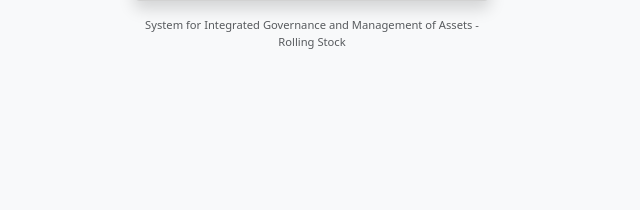
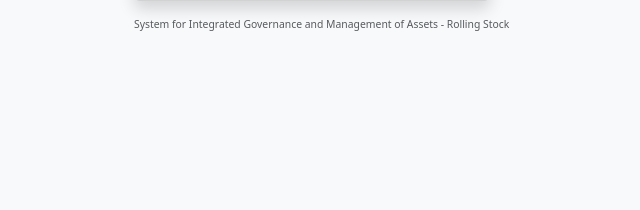
Before and after one commit to salamonepablo/sigma-rs, a Django app: page /sigma/login/ in a window 1280 px wide. Shown: the part 443-653 px from the top of the page, without its empty margins (328-968 px from the left). Run offline with Django 5.2, Linux system fonts and the light colour scheme.

Commit message:
fix: reducir fuente de leyenda login para que entre en 1 línea

```diff
--- a/apps/tickets/presentation/templates/login.html
+++ b/apps/tickets/presentation/templates/login.html
@@ -40,7 +40,7 @@
                 </form>
             </div>
         </div>
-        <p class="text-center text-muted mt-3" style="font-size: 0.7rem;">
+        <p class="text-center text-muted mt-3" style="font-size: 0.65rem; white-space: nowrap;">
             System for Integrated Governance and Management of Assets - Rolling Stock
         </p>
     </div>
```
